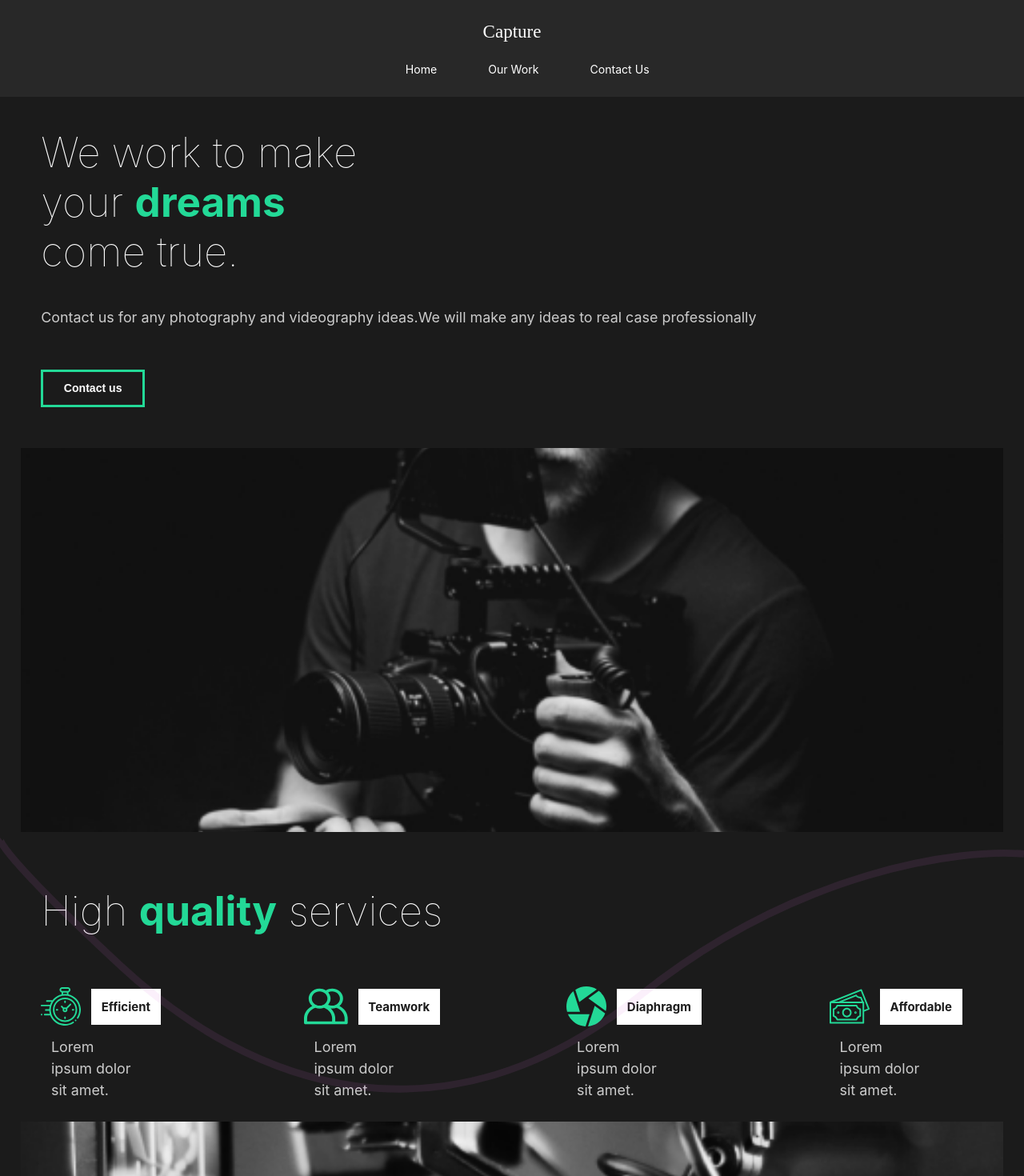
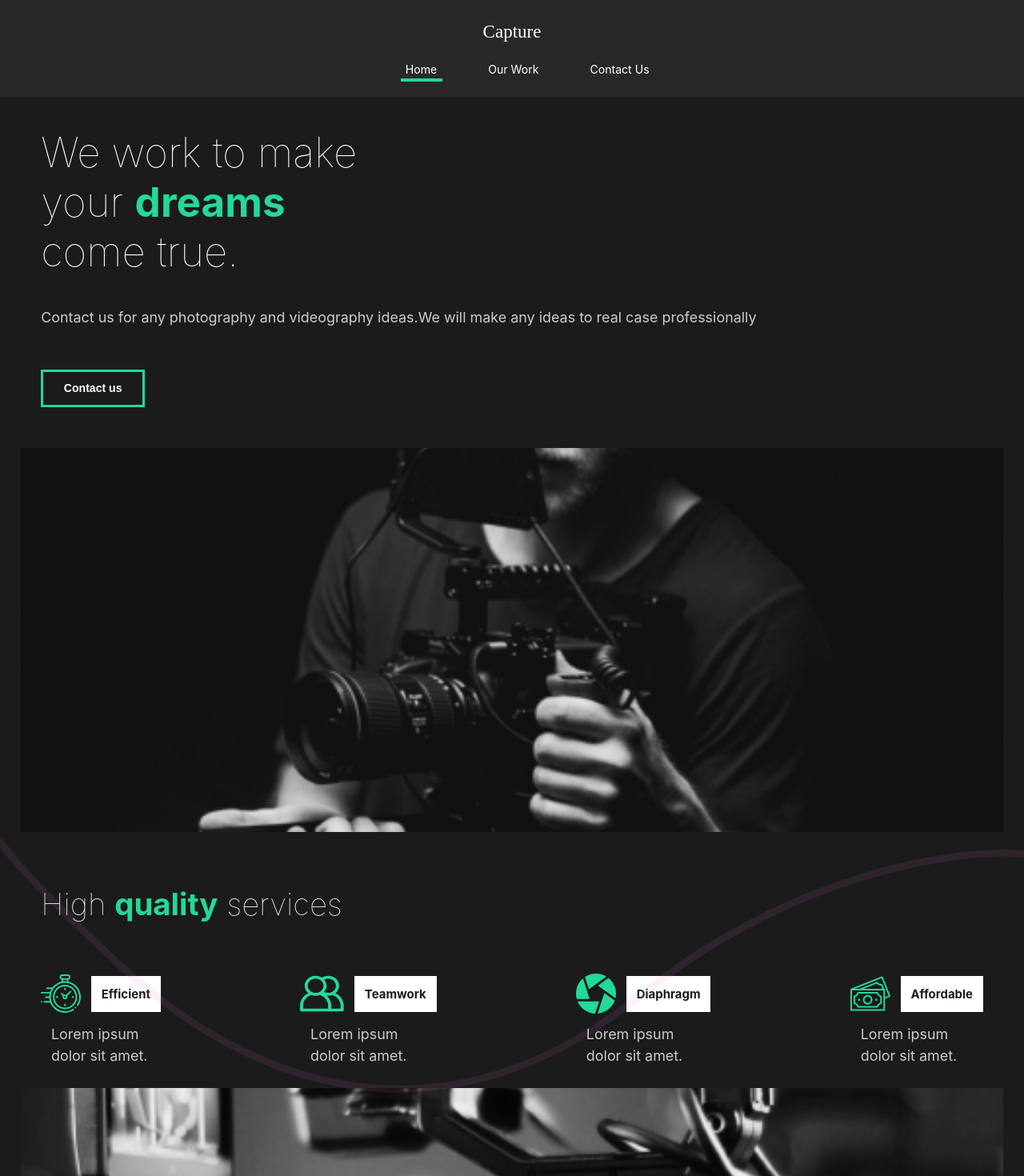
Before and after one commit to KaungKhantThar7777/capture, a React (Create React App) app: page / in a window 1280 px wide. Shown: the top 1470 px of the page at 80% size. Built offline with nearby package versions, Linux system fonts and the light colour scheme; the HTML template or start-up script is replaced by a standard one.

Commit message:
Added Nav Line Animation

```diff
--- a/src/components/Nav.js
+++ b/src/components/Nav.js
@@ -1,8 +1,11 @@
+import { motion } from "framer-motion";
 import React from "react";
-import { Link } from "react-router-dom";
+import { Link, useLocation } from "react-router-dom";
 import styled from "styled-components";
 
 const Nav = () => {
+  const { pathname } = useLocation();
+
   return (
     <StyledNav>
       <h1>
@@ -13,12 +16,27 @@ const Nav = () => {
       <ul>
         <li>
           <Link to="/">Home</Link>
+          <Line
+            initial={{ width: "0%" }}
+            animate={{ width: pathname === "/" ? "80%" : "0%" }}
+            transition={{ duration: 0.75 }}
+          />
         </li>
         <li>
           <Link to="/work">Our Work</Link>
+          <Line
+            initial={{ width: "0%" }}
+            animate={{ width: pathname === "/work" ? "80%" : "0%" }}
+            transition={{ duration: 0.75 }}
+          />
         </li>
         <li>
           <Link to="/contact">Contact Us</Link>
+          <Line
+            initial={{ width: "0%" }}
+            animate={{ width: pathname === "/contact" ? "80%" : "0%" }}
+            transition={{ duration: 0.75 }}
+          />
         </li>
       </ul>
     </StyledNav>
@@ -61,8 +79,17 @@ const StyledNav = styled.nav`
     li {
       margin-left: 3rem;
       padding: 1rem;
+      position: relative;
     }
   }
 `;
 
+const Line = styled(motion.div)`
+  width: 0%;
+  height: 0.3rem;
+  background-color: #23d997;
+  position: absolute;
+  bottom: 15%;
+  left: 10%;
+`;
 export default Nav;
--- a/src/components/Services.js
+++ b/src/components/Services.js
@@ -65,18 +65,19 @@ const Services = () => {
 const StyledServices = styled(StyledAbout)`
   h2 {
     margin-bottom: 5rem;
+    font-size: 3rem;
   }
   p {
     width: 70%;
     padding: 2rem 0 4rem 0;
   }
-  @media (max-width: 1700px) {
+
+  @media (max-width: 1400px) {
+    display: block;
     p {
+      width: 100%;
       padding: 1rem;
     }
-  }
-  @media (max-width: 1300px) {
-    display: block;
   }
 `;
 
@@ -104,5 +105,9 @@ const StyledCard = styled.div`
       width: 100%;
     }
   }
+
+  @media (max-width: 1300px) {
+    flex-basis: 10rem;
+  }
 `;
 export default Services;
```
